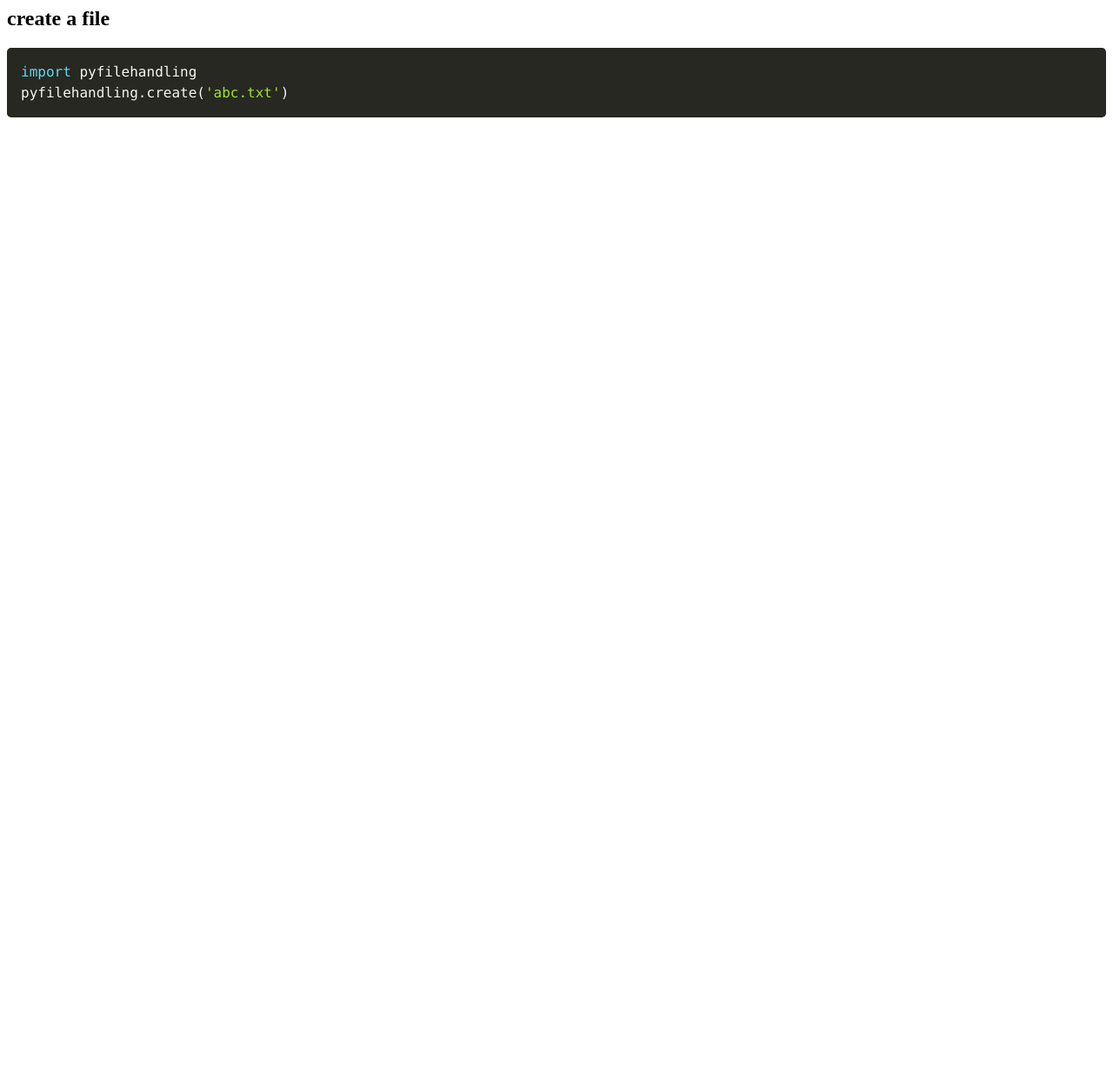
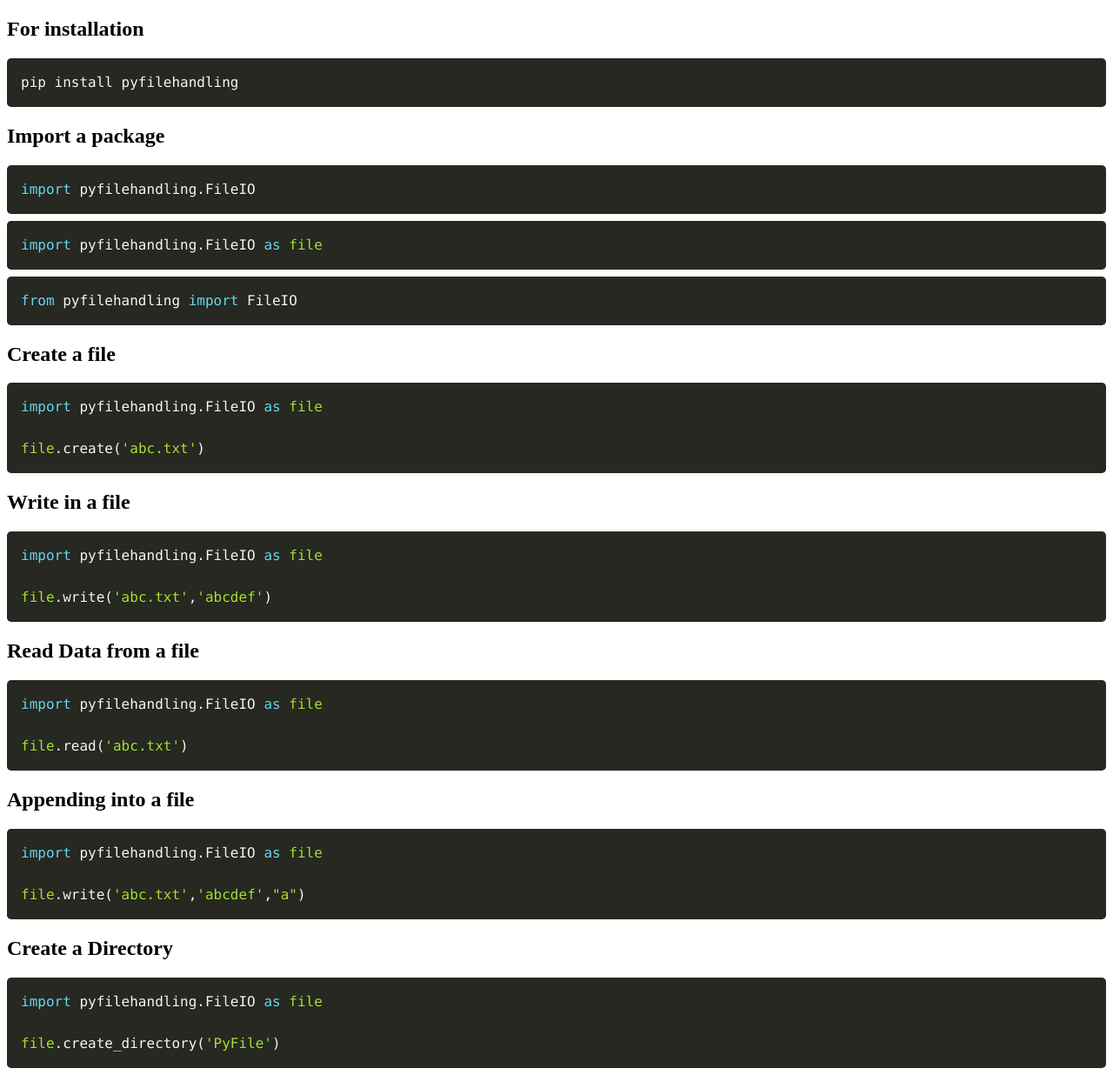
Before and after one commit to JeelDobariya38/PyFileHandling, a plain HTML site: page docs/index.html in a window 1280 px wide. Shown: the whole page at 87% size. Before the commit the page ends 800 px from the top, so only its background shows below. Drawn offline with Linux system fonts and the light colour scheme.

Commit message:
Update index.html

```diff
--- a/docs/index.html
+++ b/docs/index.html
@@ -1,12 +1,71 @@
+<!DOCTYPE html>
+
 <html>
-  <head>
-    <title>pyfilehandling</title>
-    <link href="prism.css" rel="stylesheet"/>
-  </head>
-  <body>
-    <h2>create a file</h2>
-    <pre class="language-py"><code>import pyfilehandling
-pyfilehandling.create('abc.txt')</code></pre>
+
+<head>
+
+    <meta charset="utf-8">
+
+    <meta name="viewport" content="width=device-width">
+
+    <title>pyfilehandling Documation</title>
+
+    <link href="prism.css" rel="stylesheet" type="text/css" />
+
+    <meta name="keywords" content="pyfilehandling, Filehandling in python, file, python, pyfile">
+
+</head>
+
+<body>
+
+    <h2>For installation</h2>
+
+    <pre class="language-py"><code>pip install pyfilehandling</code></pre>
+
+    <h2>Import a package</h2>
+
+    <pre class="language-py"><code>import pyfilehandling.FileIO</code></pre>
+
+    <pre class="language-py"><code>import pyfilehandling.FileIO as file</code></pre>
+
+    <pre class="language-py"><code>from pyfilehandling import FileIO</code></pre>
+
+
+
+    <h2>Create a file</h2>
+
+    <pre class="language-py"><code>import pyfilehandling.FileIO as file
+
+file.create('abc.txt')</code></pre>
+
+    <h2>Write in a file</h2>
+
+    <pre class="language-py"><code>import pyfilehandling.FileIO as file
+
+file.write('abc.txt','abcdef')</code></pre>
+
+    <h2>Read Data from a file</h2>
+
+    <pre class="language-py"><code>import pyfilehandling.FileIO as file
+
+file.read('abc.txt')</code></pre>
+
+    <h2>Appending into a file</h2>
+
+    <pre class="language-py"><code>import pyfilehandling.FileIO as file
+
+file.write('abc.txt','abcdef',"a")</code></pre>
+
+    <h2>Create a Directory</h2>
+
+    <pre class="language-py"><code>import pyfilehandling.FileIO as file
+
+file.create_directory('PyFile')</code></pre>
+
+
+
     <script src="prism.js"></script>
-  </body>
+
+</body>
+
 </html>
```
